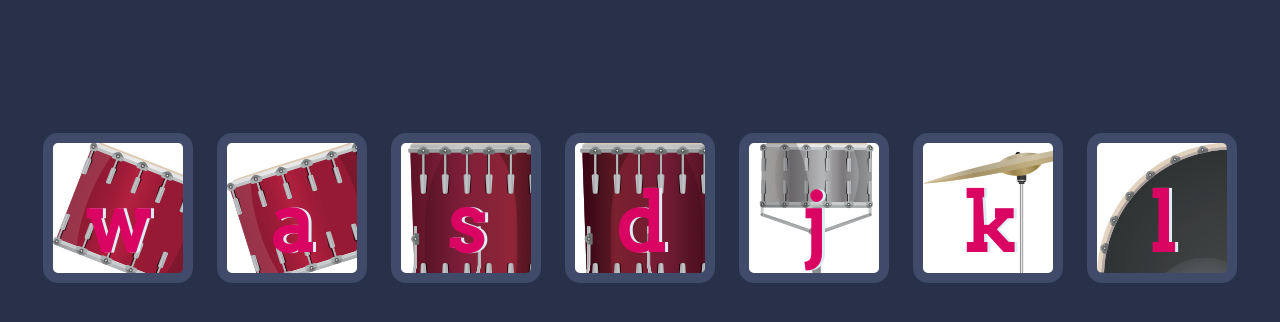
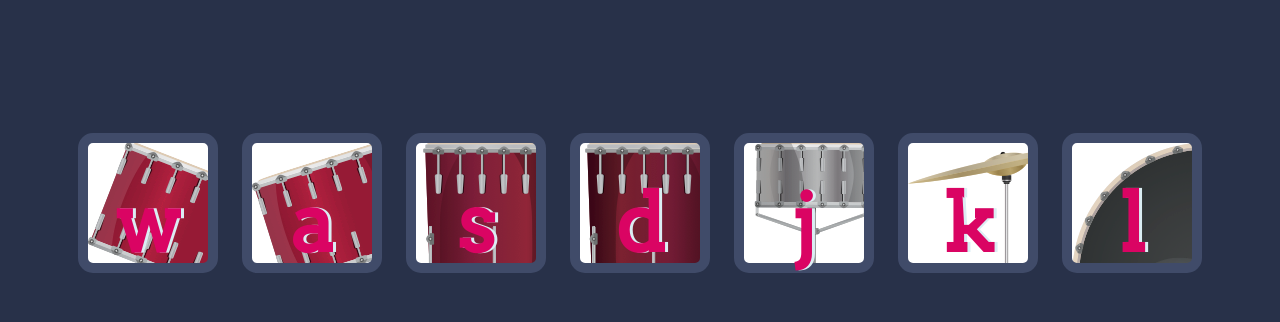
Before and after one commit to Mahesh-Abeykoon/javascript-simple-challenges, a plain HTML site: page Drum Kit/index.html in a window 1280 px wide. Shown: the part 126-448 px from the top of the page. Drawn offline with Linux system fonts and the light colour scheme.

Commit message:
Update styles.css

```diff
--- a/Drum Kit/styles.css
+++ b/Drum Kit/styles.css
@@ -73,8 +73,8 @@ footer {
   text-shadow: 3px 0 #DBEDF3;
   border-radius: 15px;
   display: inline-block;
-  width: 150px;
-  height: 150px;
+  width: 140px;
+  height: 140px;
   text-align: center;
   margin: 10px;
   background-color: white;
```
